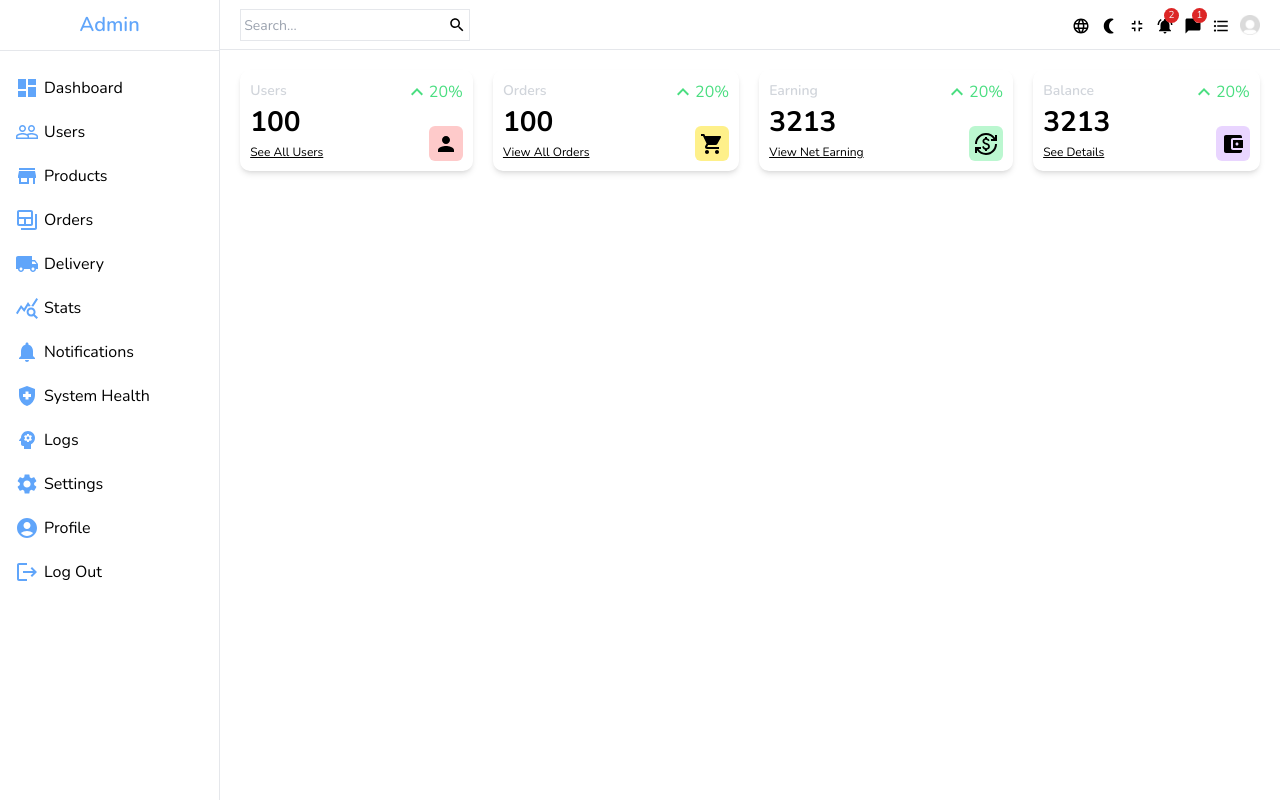
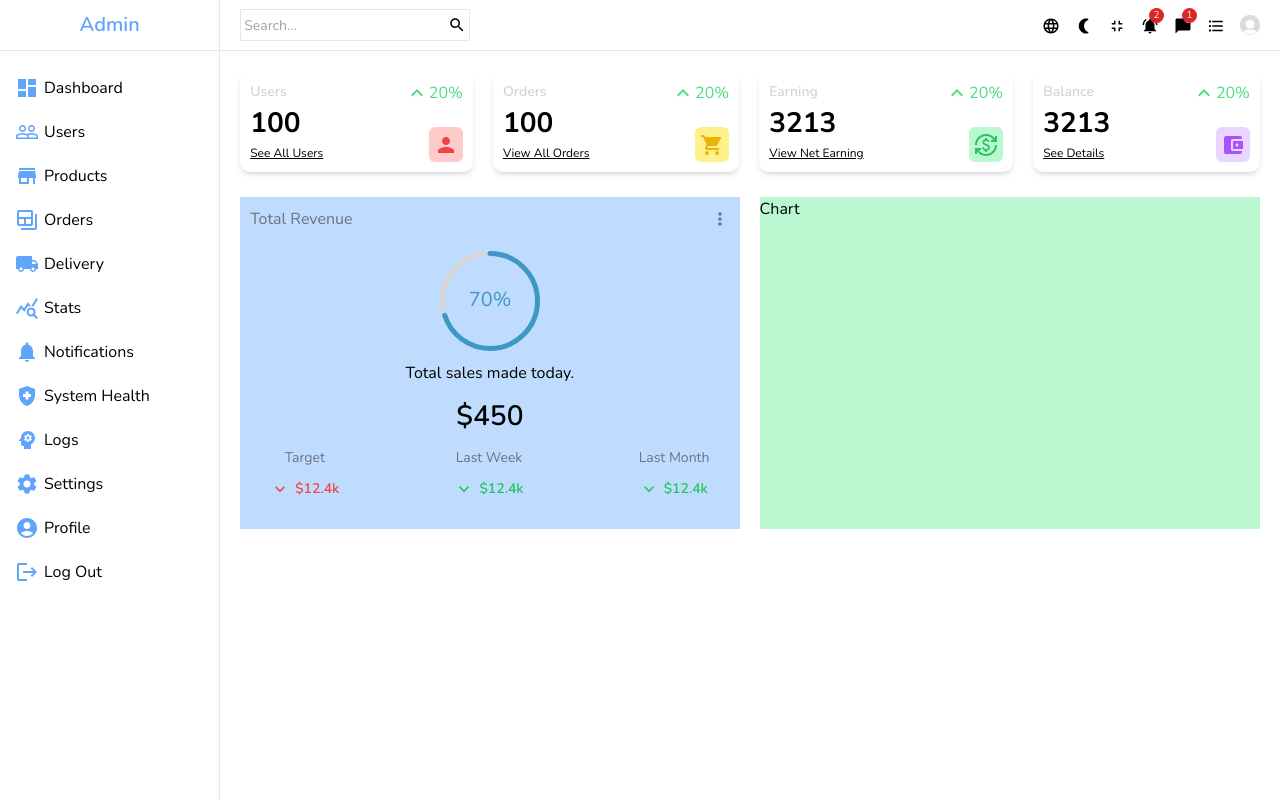
Before and after one commit to mustafa-khaled/Admin-Dashboard, a React (Vite) app: page / in a window 1280 px wide. Built offline with nearby package versions, Linux system fonts and the light colour scheme.

Commit message:
Featured Chart

```diff
--- a/package.json
+++ b/package.json
@@ -16,6 +16,7 @@
     "@mui/icons-material": "^5.14.8",
     "@mui/material": "^5.14.8",
     "react": "^18.2.0",
+    "react-circular-progressbar": "^2.1.0",
     "react-dom": "^18.2.0",
     "react-router-dom": "^6.15.0"
   },
--- /dev/null
+++ b/src/components/charts/Chart.jsx
@@ -0,0 +1,5 @@
+function Chart() {
+  return <div className="bg-green-200 grow-[4]">Chart</div>;
+}
+
+export default Chart;
--- /dev/null
+++ b/src/components/charts/Charts.jsx
@@ -0,0 +1,13 @@
+import Chart from "./Chart";
+import FeaturedChart from "./FeaturedChart";
+
+function Charts() {
+  return (
+    <div className=" px-[20px] py-[5px] flex  gap-[20px] ">
+      <FeaturedChart />
+      <Chart />
+    </div>
+  );
+}
+
+export default Charts;
--- /dev/null
+++ b/src/components/charts/FeaturedChart.jsx
@@ -0,0 +1,41 @@
+import MoreVertIcon from "@mui/icons-material/MoreVert";
+import { CircularProgressbar } from "react-circular-progressbar";
+import "react-circular-progressbar/dist/styles.css";
+import KeyboardArrowDownIcon from "@mui/icons-material/KeyboardArrowDown";
+import { featuredChartData } from "../../data/data";
+
+function FeaturedChart() {
+  return (
+    <div className="bg-blue-200 grow-[2] p-[10px]">
+      <div className="flex items-center justify-between text-gray-500">
+        <h1>Total Revenue</h1>
+        <MoreVertIcon fontSize="small" className="cursor-pointer" />
+      </div>
+      <div className="p-[20px] flex flex-col items-center justify-center gap-[10px]">
+        <div className="w-[100px] h-[100px]">
+          <CircularProgressbar value={70} text={"70%"} strokeWidth={5} />
+        </div>
+        <p>Total sales made today.</p>
+        <p className="text-[28px] font-semibold">$450</p>
+        <div className="flex items-center justify-between w-full text-center">
+          {featuredChartData.map((item) => {
+            return (
+              <div key={item.id}>
+                <div className="text-gray-500 text-[14px]">{item.title}</div>
+                <div>
+                  <div
+                    className={`flex font-semibold items-center gap-[5px] text-[14px] ${item.styles} mt-[10px]`}>
+                    <KeyboardArrowDownIcon fontSize="small" />
+                    <div>{item.value}</div>
+                  </div>
+                </div>
+              </div>
+            );
+          })}
+        </div>
+      </div>
+    </div>
+  );
+}
+
+export default FeaturedChart;
--- a/src/components/navbar/NavIcons.jsx
+++ b/src/components/navbar/NavIcons.jsx
@@ -3,7 +3,7 @@ import avatar from "/public/default-user.jpg";
 
 function NavIcons() {
   return (
-    <div className="flex items-center gap-[10px] ">
+    <div className="flex items-center gap-[15px] ">
       {navBarData.map((icon) => {
         const IconComponent = icon.icon;
         return (
--- a/src/components/navbar/Navbar.jsx
+++ b/src/components/navbar/Navbar.jsx
@@ -3,7 +3,7 @@ import SearchBar from "./SearchBar";
 
 function Navbar() {
   return (
-    <div className="h-[50px] flex items-center  border-b  border-gray-200 nav-bar">
+    <div className="h-[51px] flex items-center  border-b  border-gray-200 nav-bar">
       <div className="flex items-center gap-[20px] justify-between px-[20px] w-full ">
         <SearchBar />
         <NavIcons />
--- a/src/components/widget/Widget.jsx
+++ b/src/components/widget/Widget.jsx
@@ -20,7 +20,7 @@ function Widget({ widget }) {
           {widget.percentage}
         </div>
         <div className={`font self-end p-[5px] rounded-md ${widget.styles.bg}`}>
-          <IconComponent className={widget.styles.bg} />
+          <IconComponent className={widget.styles.text} />
         </div>
       </div>
     </div>
--- a/src/data/data.js
+++ b/src/data/data.js
@@ -184,3 +184,26 @@ export const widgetData = [
     },
   },
 ];
+
+export const featuredChartData = [
+  {
+    id: 1,
+    title: "Target",
+    value: "$12.4k",
+    styles: "text-red-500",
+  },
+
+  {
+    id: 2,
+    title: "Last Week",
+    value: "$12.4k",
+    styles: "text-green-500",
+  },
+
+  {
+    id: 3,
+    title: "Last Month",
+    value: "$12.4k",
+    styles: "text-green-500",
+  },
+];
--- a/src/pages/Home.jsx
+++ b/src/pages/Home.jsx
@@ -1,6 +1,7 @@
 import SideBar from "../components/sideBar/SideBar";
 import Navbar from "../components/navbar/Navbar";
 import WidgetList from "../components/widget/WidgetList";
+import Charts from "../components/charts/Charts";
 
 function Home() {
   return (
@@ -9,6 +10,7 @@ function Home() {
       <div className="grow-[6]">
         <Navbar />
         <WidgetList />
+        <Charts />
       </div>
     </div>
   );
```
Also changed, not shown: 1 other file (tests, documents, lock files or other folders).
